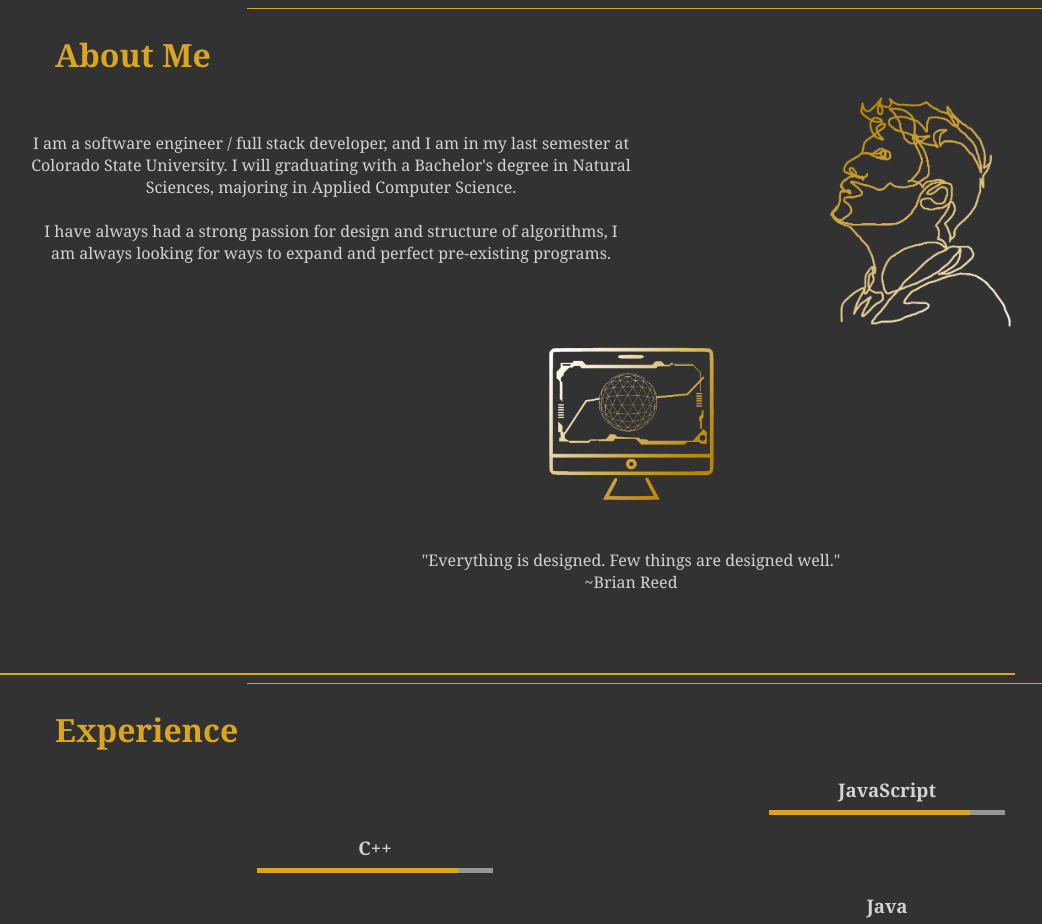
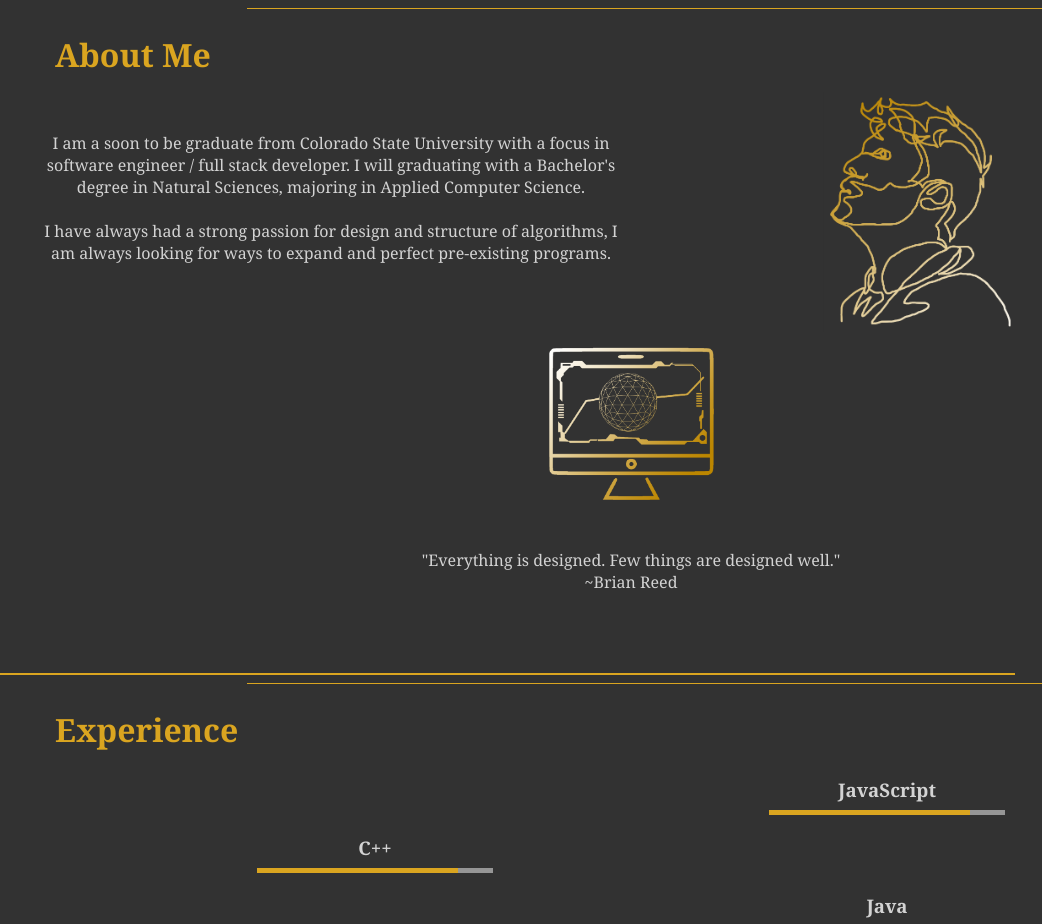
Before and after one commit to jstrande99/jstrande-react, a React (Create React App) app: page / in a window 1280 px wide. Shown: the part 802-1726 px from the top of the page, without its empty margins (9-1051 px from the left). Built offline with nearby package versions, Linux system fonts and the light colour scheme; some icons are missing.

Commit message:
paragraph update

```diff
--- a/src/Pages/About.js
+++ b/src/Pages/About.js
@@ -8,7 +8,7 @@ export default function About(){
         <>
             <div className='About'>
                 <div className='paraDiv'>
-                    <p className='para'>  I am a software engineer / full stack developer, and I am in my last semester at Colorado State University. I will graduating with a Bachelor's degree in Natural Sciences, majoring in Applied Computer Science.
+                    <p className='para'>  I am a soon to be graduate from Colorado State University with a focus in software engineer / full stack developer. I will graduating with a Bachelor's degree in Natural Sciences, majoring in Applied Computer Science.
                         <br/><br/>I have always had a strong passion for design and structure of algorithms, I am always looking for ways to expand and perfect pre-existing programs.
                     </p>
                 </div>
```
